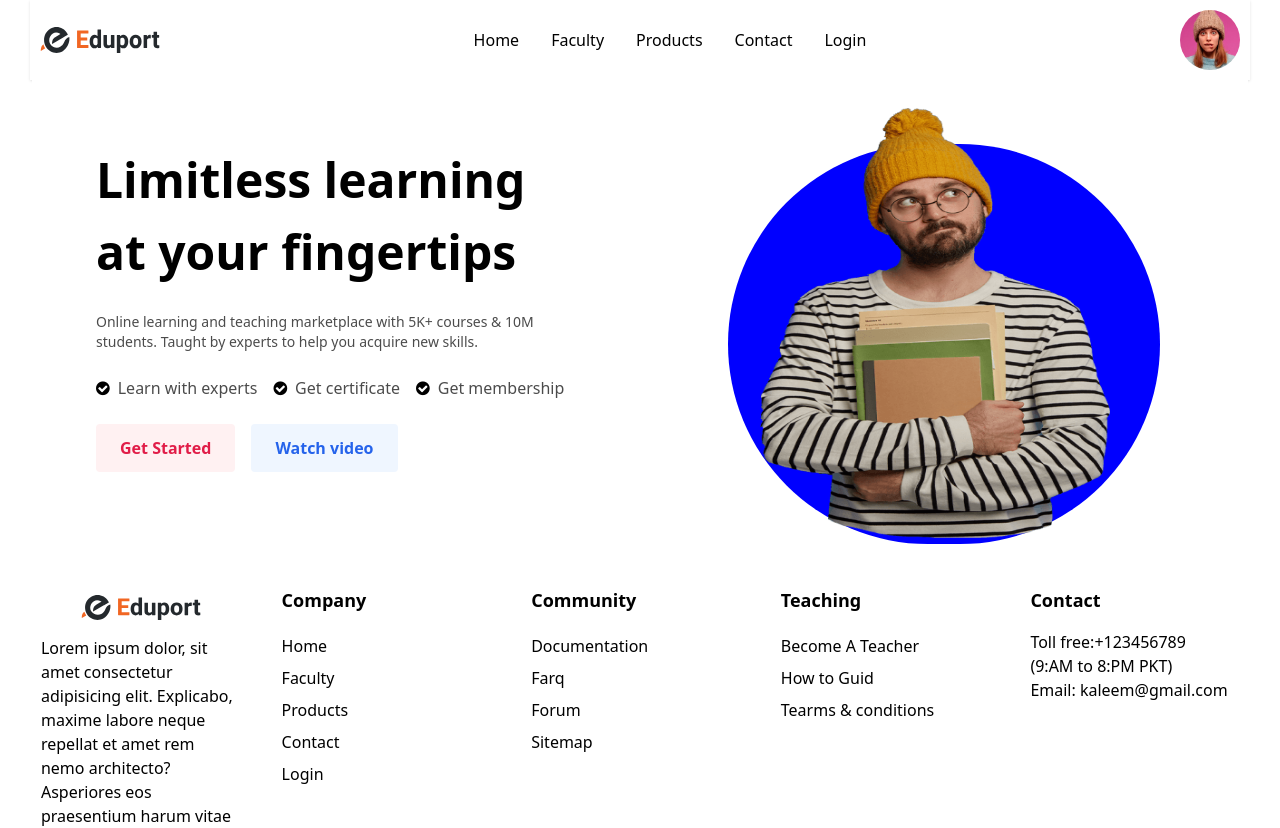
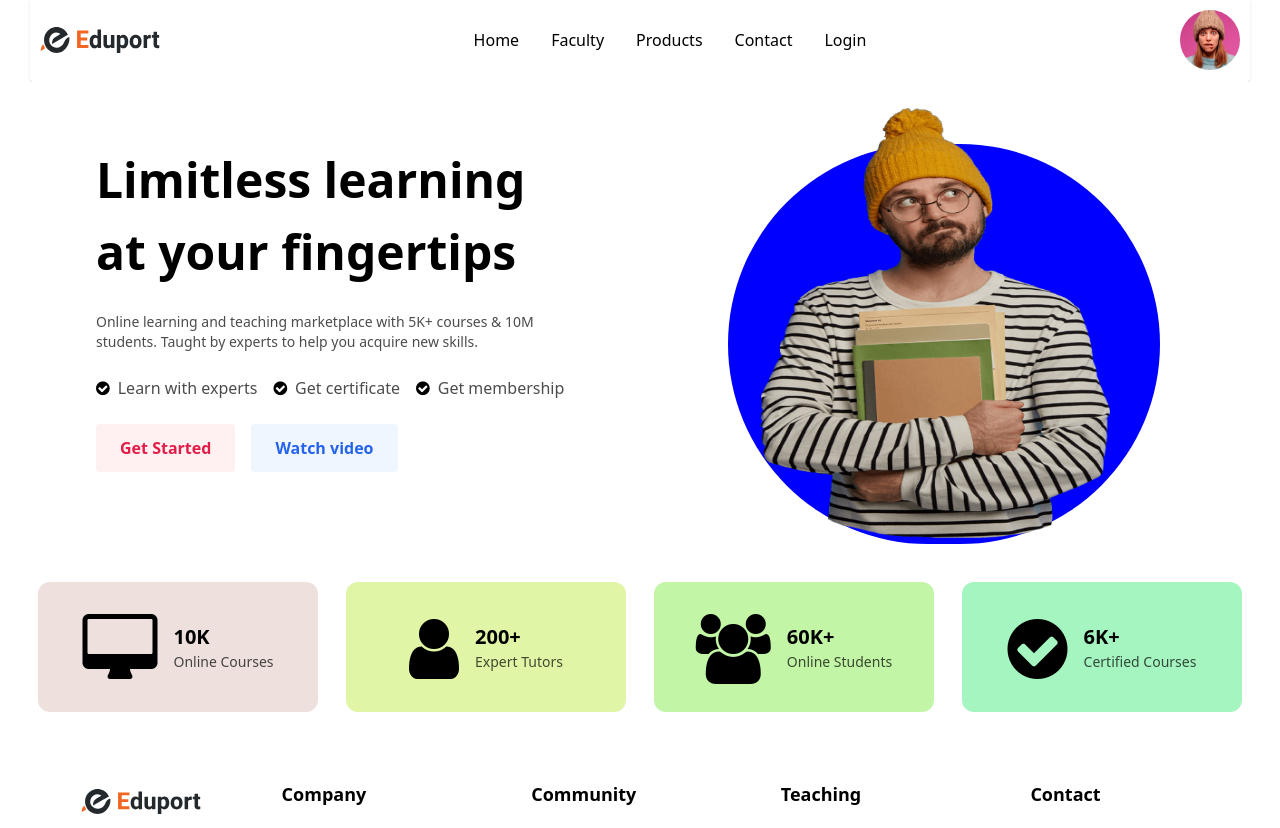
Before and after one commit to KaleemUllah700/eduport, a React (Create React App) app: page / in a window 1280 px wide. Shown: the top 828 px of the page. Built offline with nearby package versions, Linux system fonts and the light colour scheme.

Commit message:
analytics sub component added

```diff
--- /dev/null
+++ b/src/components/homepage/analytics/index.jsx
@@ -0,0 +1,49 @@
+const Analytics = ()=>{
+const analytics = [
+    {
+        icon: 'fa fa-desktop',
+        total: '10K',
+        label: 'Online Courses',
+        color: '#EEE0DC'
+    },
+    {
+        icon: 'fa fa-user',
+        total: '200+',
+        label: 'Expert Tutors',
+        color: '#E0F5A5'
+    },
+    {
+        icon: 'fa fa-users',
+        total: '60K+',
+        label: 'Online Students',
+        color: '#C2F5A5'
+    },
+    {
+        icon: 'fa fa-check-circle',
+        total: '6K+',
+        label: 'Certified Courses',
+        color: '#A5F5C1'
+    }
+]
+    return (
+        <div className="grid grid-cols-4 py-8 gap-4">
+            {
+                analytics.map((analytic, index)=>(
+                    <div className="flex justify-center">
+                        <div className="w-[280px] h-[130px] flex items-center justify-center rounded-xl" style={{background: analytic.color}} key={index}>
+                            <div className="flex items-center gap-4">
+                                <sapn className="text-[70px] text-[black]"><i className={analytic.icon}></i></sapn>
+                                <div className="flex flex-col text-[20px]">
+                                    <span className="font-bold">{analytic.total}</span>
+                                    <span className="opacity-70 text-sm">{analytic.label}</span>
+                                </div>
+                            </div>
+                        </div>
+                    </div>
+                ))
+            }
+        </div>
+    )
+}
+
+export default Analytics
--- a/src/components/homepage/index.jsx
+++ b/src/components/homepage/index.jsx
@@ -1,10 +1,12 @@
 import Layout from '../shared/layout'
+import Analytics from './analytics'
 import Hero from './hero'
 const Homepage = ()=>{
     return (
         <Layout>
             <div>
                 <Hero />
+                <Analytics />
             </div>
         </Layout>
     )
```
